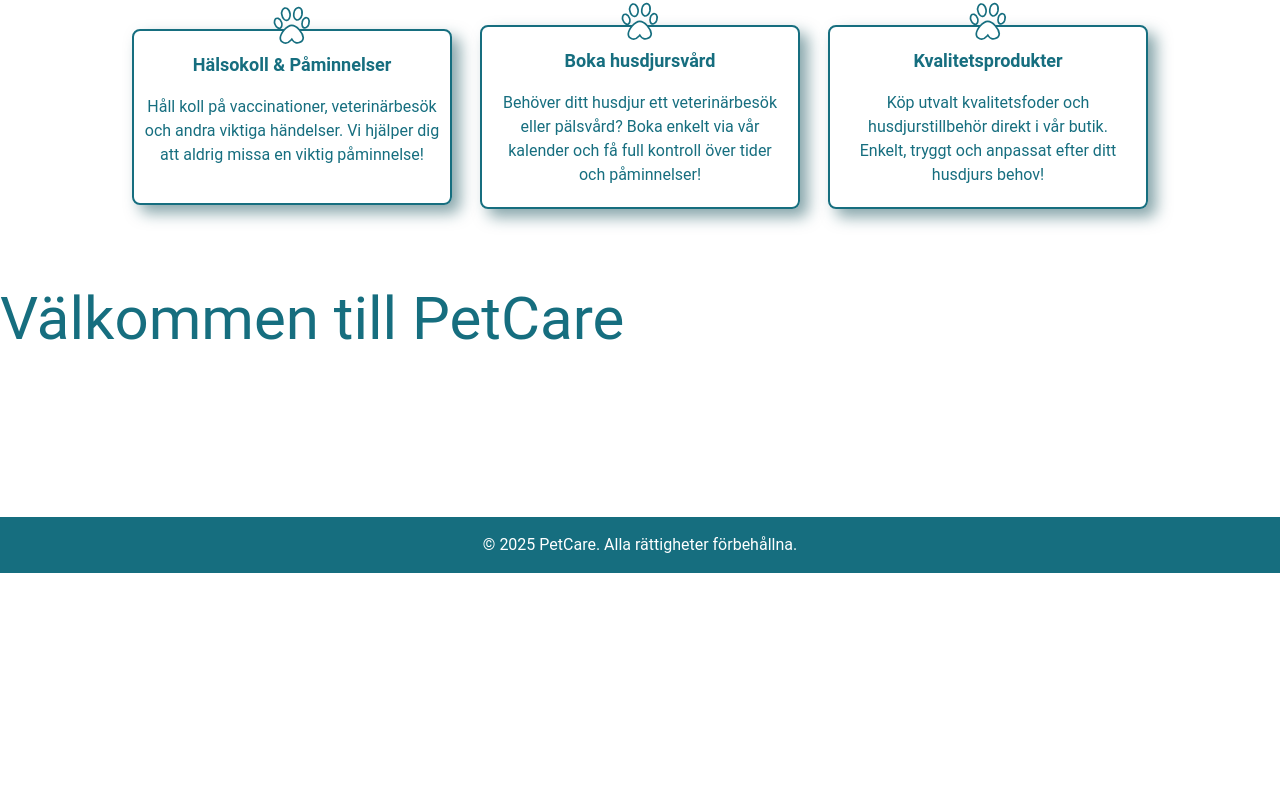
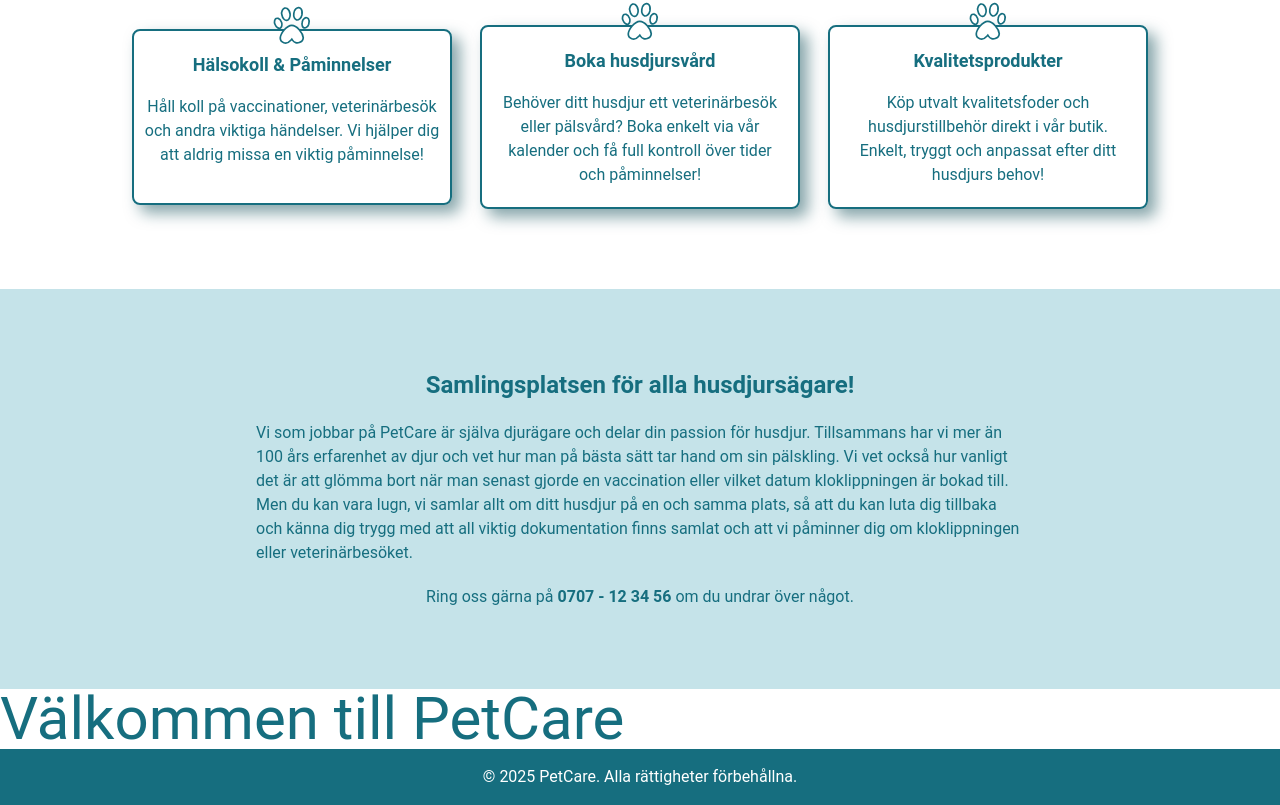
Before and after one commit to naathaliie/Nathalies-degree-project, a Next.js app in the folder pet-care/: page / in a window 1280 px wide. Shown: the part 427-1232 px from the top of the page. Before the commit the page ends 1000 px from the top, so only its background shows below. Built offline with nearby package versions, Linux system fonts and the light colour scheme.

Commit message:
textWithBackground created

```diff
--- /dev/null
+++ b/pet-care/src/app/components/TextWithBackground.tsx
@@ -0,0 +1,30 @@
+import React from "react";
+
+const TextWithBackground = () => {
+  return (
+    //Lägg till färgen i tailwind så att den inite är statisk
+    <div className="bg-[#C5E3E9]  w-full py-20 pl-16 pr-16 text-petCare-sapphireTeal-dark flex flex-col justify-center items-center ">
+      <div className="w-2/3  flex flex-col gap-5 justify-center items-center ">
+        <h1 className="font-bold text-2xl">
+          Samlingsplatsen för alla husdjursägare!
+        </h1>
+        <p>
+          Vi som jobbar på PetCare är själva djurägare och delar din passion för
+          husdjur. Tillsammans har vi mer än 100 års erfarenhet av djur och vet
+          hur man på bästa sätt tar hand om sin pälskling. Vi vet också hur
+          vanligt det är att glömma bort när man senast gjorde en vaccination
+          eller vilket datum kloklippningen är bokad till. Men du kan vara lugn,
+          vi samlar allt om ditt husdjur på en och samma plats, så att du kan
+          luta dig tillbaka och känna dig trygg med att all viktig dokumentation
+          finns samlat och att vi påminner dig om kloklippningen eller
+          veterinärbesöket.
+        </p>
+        <p>
+          Ring oss gärna på <b>0707 - 12 34 56</b> om du undrar över något.
+        </p>
+      </div>
+    </div>
+  );
+};
+
+export default TextWithBackground;
--- a/pet-care/src/app/page.tsx
+++ b/pet-care/src/app/page.tsx
@@ -4,12 +4,14 @@ import dog from "../../public/8630162.png";
 import Image from "next/image";
 import HeroSection from "./components/HeroSection";
 import UspList from "./components/USP/UspList";
+import TextWithBackground from "./components/TextWithBackground";
 
 export default function HomePage() {
   return (
     <main className="HomePage">
       <HeroSection />
       <UspList />
+      <TextWithBackground />
       <h1 className="text-6xl text-petCare-sapphireTeal-dark">
         Välkommen till PetCare
       </h1>
```
